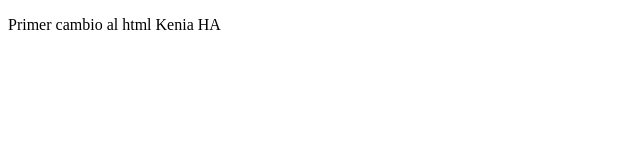
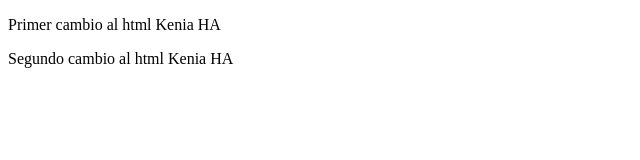
Before and after one commit to Keny30/KENIA_HERNANDEZ, a plain HTML site: page INDEX.html in a window 1280 px wide. Shown: the whole page, without its empty margins (0-640 px from the left). Drawn offline with Linux system fonts and the light colour scheme.

Commit message:
07/04/2024, KENIA, Segundo Comentario

```diff
--- a/INDEX.html
+++ b/INDEX.html
@@ -7,5 +7,6 @@
 </head>
 <body>
     <p>Primer cambio al html Kenia HA</p>
+    <p>Segundo cambio al html Kenia HA</p>
 </body>
 </html>
```
